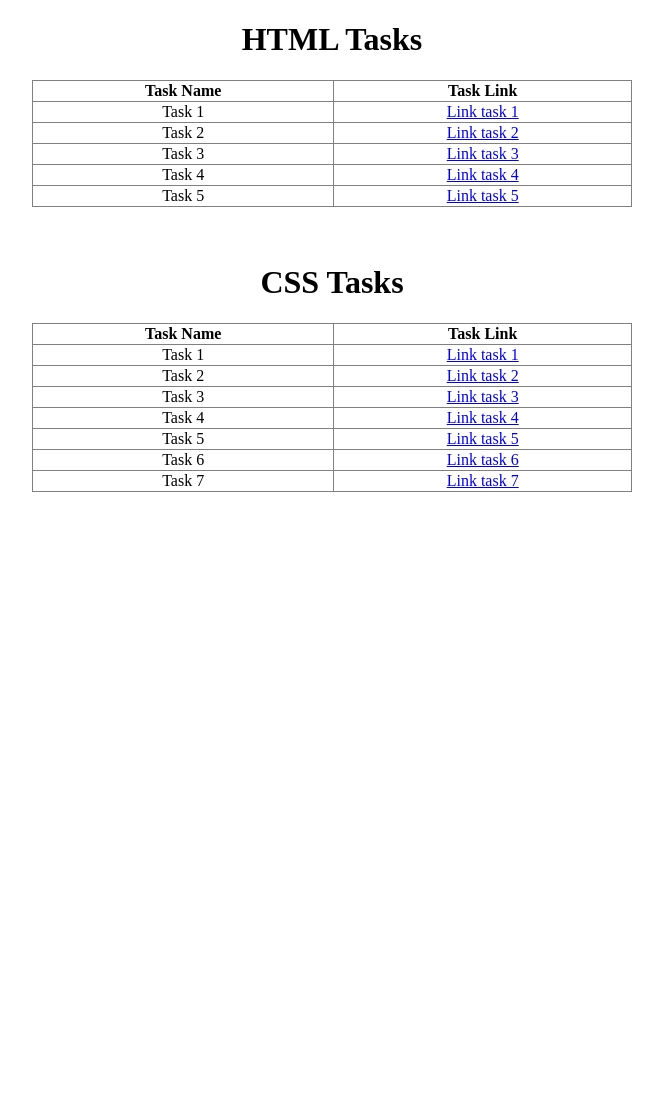
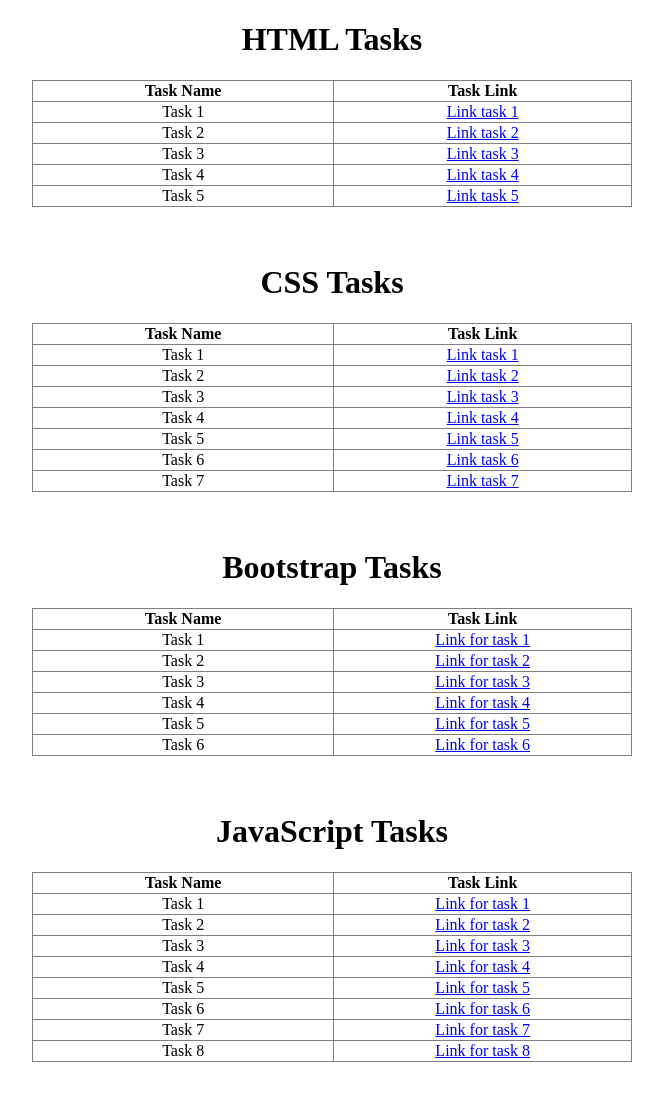
Before and after one commit to Armaanoajay/MERN_ETHNUS, a plain HTML site: page index.html in a window 1280 px wide. Shown: the whole page, without its empty margins (308-971 px from the left). Before the commit the page ends 800 px from the top, so only its background shows below. Drawn offline with Linux system fonts and the light colour scheme.

Commit message:
Update index.html

```diff
--- a/index.html
+++ b/index.html
@@ -87,5 +87,79 @@
         <td><a href="CSS_Tasks/css_task7.html">Link  task 7</a></td>
       </tr>
     </table>
+    <br /><br />
+    <h1>Bootstrap Tasks</h1>
+    <table border="3">
+      <tr>
+        <th>Task Name</th>
+        <th>Task Link</th>
+      </tr>
+      <tr>
+        <td>Task 1</td>
+        <td><a href="BOOTSTRAP/task1.html">Link for task 1</a></td>
+      </tr>
+      <tr>
+        <td>Task 2</td>
+        <td><a href="BOOTSTRAP/task2.html">Link for task 2</a></td>
+      </tr>
+      <tr>
+        <td>Task 3</td>
+        <td><a href="BOOTSTRAP/task3.html">Link for task 3</a></td>
+      </tr>
+      <tr>
+        <td>Task 4</td>
+        <td><a href="BOOTSTRAP/task4.html">Link for task 4</a></td>
+      </tr>
+      <tr>
+        <td>Task 5</td>
+        <td><a href="BOOTSTRAP/task5.html">Link for task 5</a></td>
+      </tr>
+      <tr>
+        <td>Task 6</td>
+        <td><a href="BOOTSTRAP/task6.html">Link for task 6</a></td>
+      </tr>
+    </table>
+
+    <br /><br />
+    <h1>JavaScript Tasks</h1>
+    <table border="3">
+      <tr>
+        <th>Task Name</th>
+        <th>Task Link</th>
+      </tr>
+      <tr>
+        <td>Task 1</td>
+        <td><a href="JavaScript/task1.html">Link for task 1</a></td>
+      </tr>
+      <tr>
+        <td>Task 2</td>
+        <td><a href="JavaScript/task2.html">Link for task 2</a></td>
+      </tr>
+      <tr>
+        <td>Task 3</td>
+        <td><a href="JavaScript/task3.html">Link for task 3</a></td>
+      </tr>
+      <tr>
+        <td>Task 4</td>
+        <td><a href="JavaScript/task4.html">Link for task 4</a></td>
+      </tr>
+      <tr>
+        <td>Task 5</td>
+        <td><a href="JavaScript/task5.html">Link for task 5</a></td>
+      </tr>
+      <tr>
+        <td>Task 6</td>
+        <td><a href="JavaScript/task6.html">Link for task 6</a></td>
+      </tr>
+      <tr>
+        <td>Task 7</td>
+        <td><a href="JavaScript/task7.html">Link for task 7</a></td>
+      </tr>
+      <tr>
+        <td>Task 8</td>
+        <td><a href="JavaScript/task8.html">Link for task 8</a></td>
+      </tr>
+    </table>
+    <br /><br /><br />
   </body>
 </html>
```
